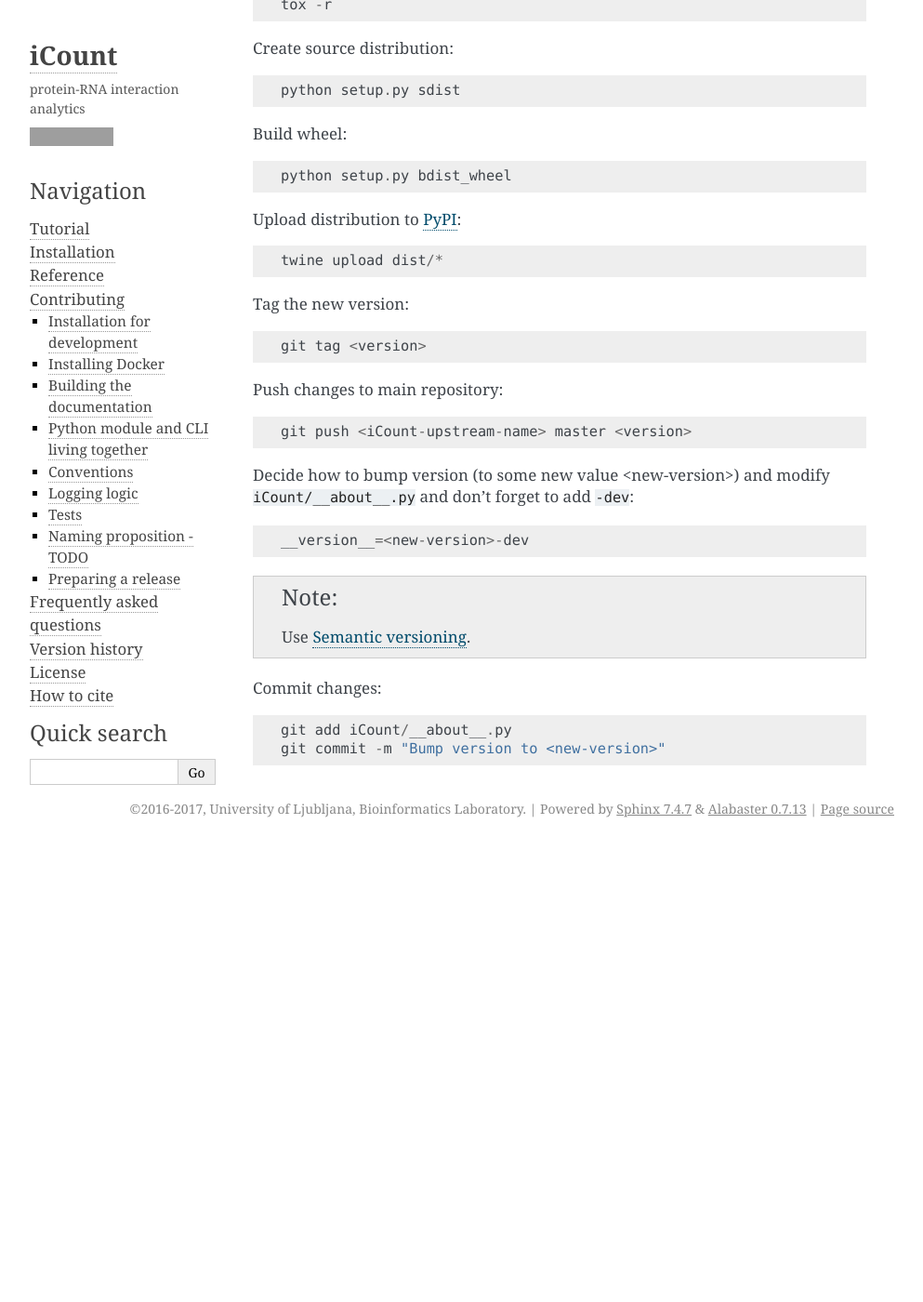
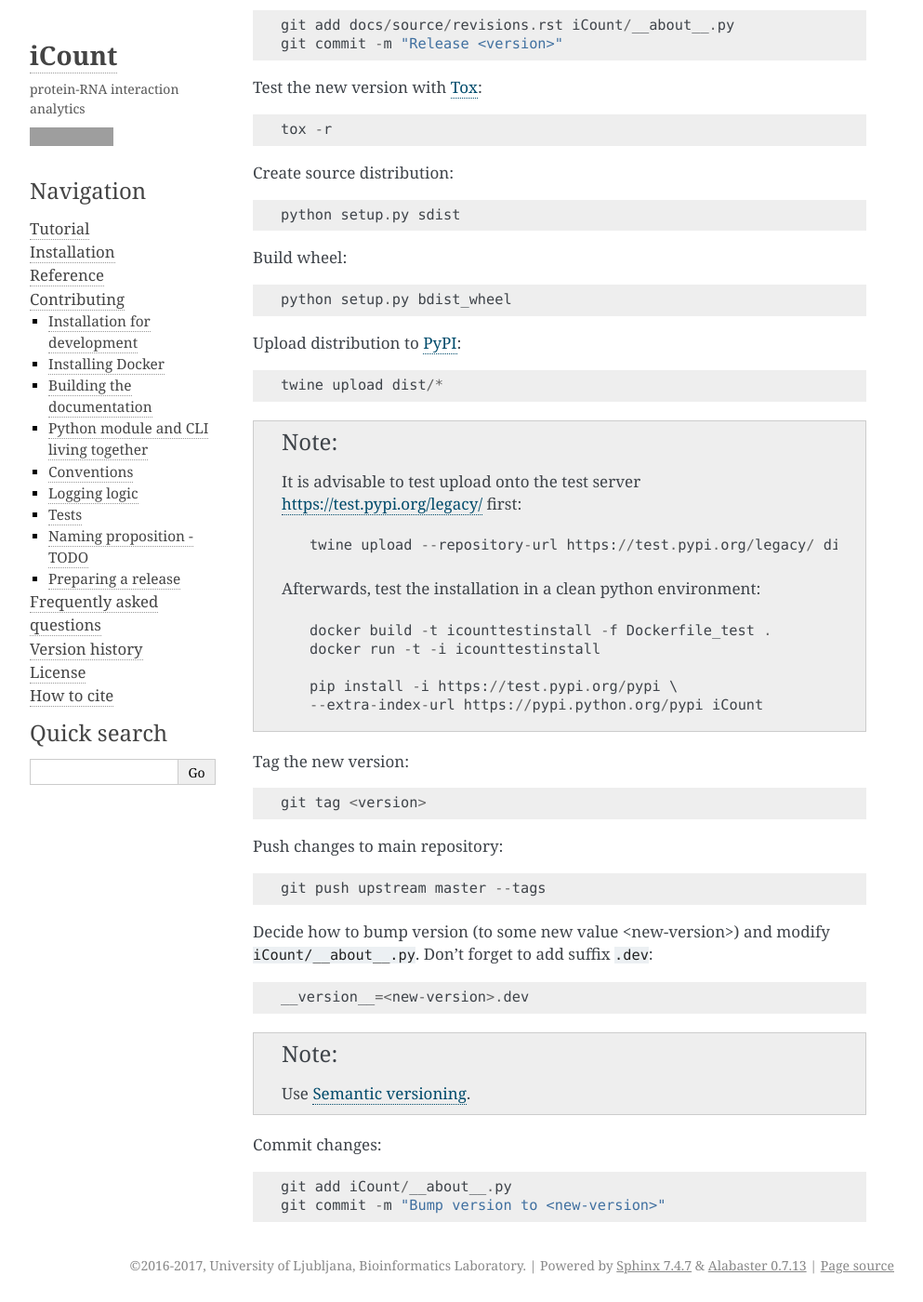
Before and after one commit to tomazc/iCount, a Sphinx documentation site: the page built from docs/source/contributing.rst, in a window 1280 px wide and 1400 px high, scrolled down 6284 px. Shown: the whole window at 93% size, without its empty margins (148-1141 px from the left). Built offline with Sphinx 7.4.7, drawn with Linux system fonts in a browser that asks for light colours; before the commit the page ends 7193 px from its top, so only the background shows below that; some of the changed text lies outside the part shown; grey boxes are pictures that could not be loaded.

```diff
--- a/docs/source/contributing.rst
+++ b/docs/source/contributing.rst
@@ -275,6 +275,12 @@ The elements appearing in it are files and analysis:
 Preparing a release
 ===================
 
+First check that ``twine`` is installed::
+
+    pip install twine
+
+    Requirement already satisfied: twine in ...
+
 Pull the latest master to be released::
 
     git checkout master
@@ -291,7 +297,7 @@ Use syntax from `releases`_ package.
 .. _`releases`:
     http://releases.readthedocs.io/en/latest/concepts.html#issue-and-release-types
 
-Remove ``-dev`` from project's version in ``iCount/__about__.py`` file.
+Remove ``.dev`` from project's version in ``iCount/__about__.py`` file.
 
 Clean ``build`` directory::
 
@@ -326,18 +332,31 @@ Upload distribution to PyPI_::
 
     twine upload dist/*
 
+.. note::
+    It is advisable to test upload onto the test server https://test.pypi.org/legacy/ first::
+
+        twine upload --repository-url https://test.pypi.org/legacy/ dist/*
+
+    Afterwards, test the installation in a clean python environment::
+
+        docker build -t icounttestinstall -f Dockerfile_test .
+        docker run -t -i icounttestinstall
+
+        pip install -i https://test.pypi.org/pypi \
+        --extra-index-url https://pypi.python.org/pypi iCount
+
 Tag the new version::
 
     git tag <version>
 
 Push changes to main repository::
 
-    git push <iCount-upstream-name> master <version>
+    git push upstream master --tags
 
 Decide how to bump version (to some new value <new-version>) and modify
-``iCount/__about__.py`` and don't forget to add ``-dev``::
+``iCount/__about__.py``. Don't forget to add suffix ``.dev``::
 
-    __version__=<new-version>-dev
+    __version__=<new-version>.dev
 
 .. note::
 
--- a/iCount/__about__.py
+++ b/iCount/__about__.py
@@ -8,7 +8,7 @@ __url__ = 'https://github.com/tomazc/iCount'
 
 # Semantic versioning is used. For more information see:
 # https://packaging.python.org/en/latest/distributing/#semantic-versioning-preferred
-__version__ = '2.0.0-dev'
+__version__ = '2.0.0'
 
 __author__ = 'University of Ljubljana, Bioinformatics Laboratory'
 __email__ = 'tomazc@gmail.com'
--- a/requirements-rtd.txt
+++ b/requirements-rtd.txt
@@ -1,6 +1,6 @@
 numpy
 pandas
-cutadapt==1.10
+cutadapt>=1.10
 pysam
 pybedtools
 numpydoc
```
Also changed, not shown: README.md (+1 -0 lines), setup.py (+16 -4 lines), 6 other files.
